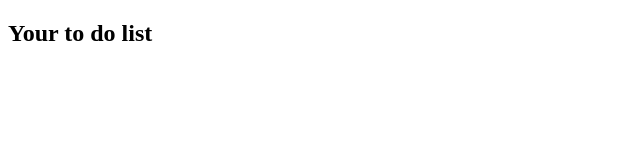
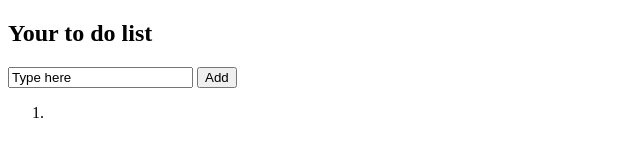
Before and after one commit to jeresawy5/javascript_practice, a plain HTML site: page index.html in a window 1280 px wide. Shown: the whole page, without its empty margins (0-640 px from the left). Drawn offline with Linux system fonts and the light colour scheme.

Commit message:
laptop sync

```diff
--- a/index.html
+++ b/index.html
@@ -10,7 +10,16 @@
     <div id="container">
         <div id="headercont">
             <h2 id="title">Your to do list</h2>
-
+            <p id="date"></p>
+        </div>
+        <div id="inputcont">
+            <input type="text" id="task" name="task" value="Type here">
+            <input type="button" onclick="" value="Add">
+        </div>
+        <div id="listcont">
+            <ol id="todolist">
+                <li id="listitem"></li>
+            </ol>
         </div>
     </div>
     <script src="script.js"></script>
```
